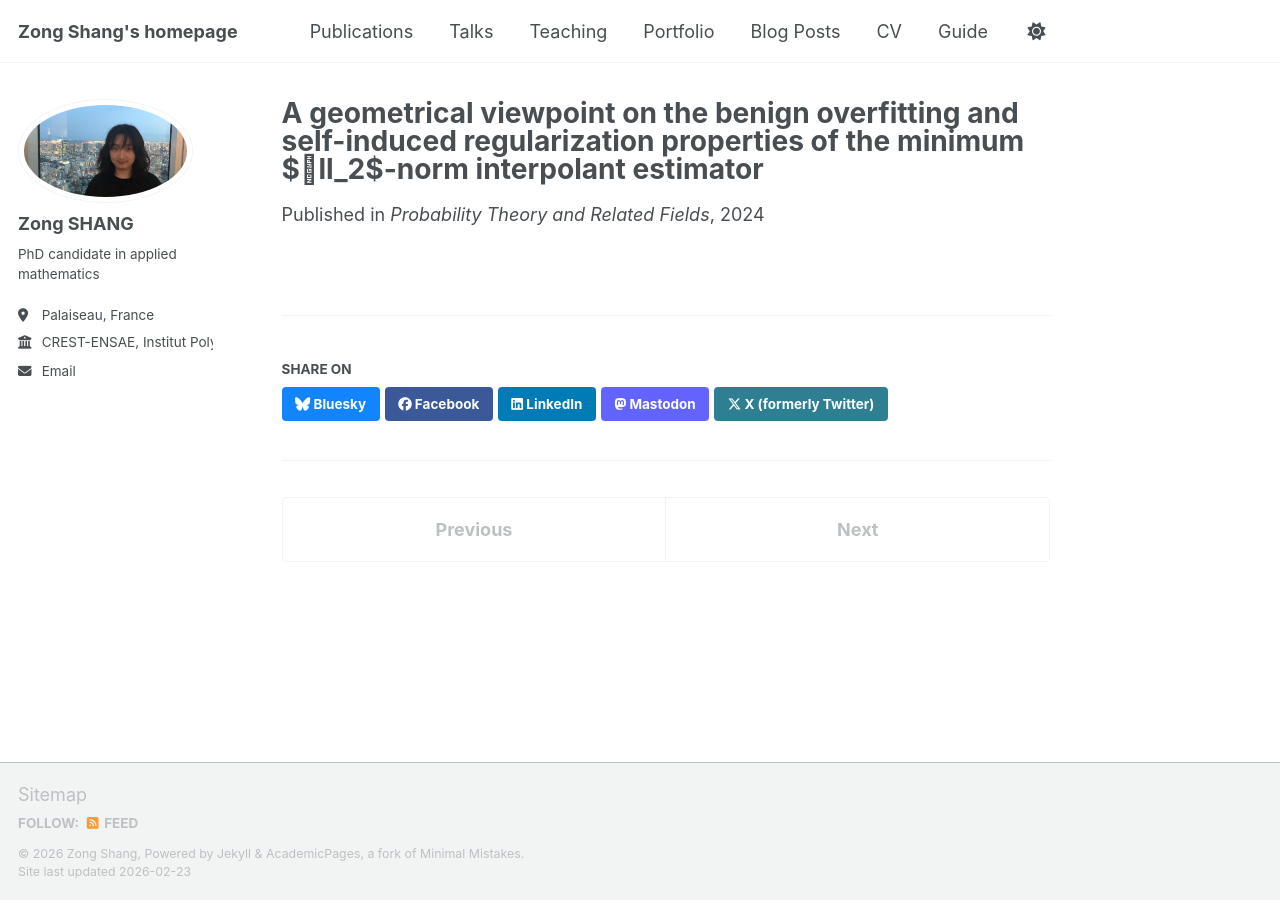
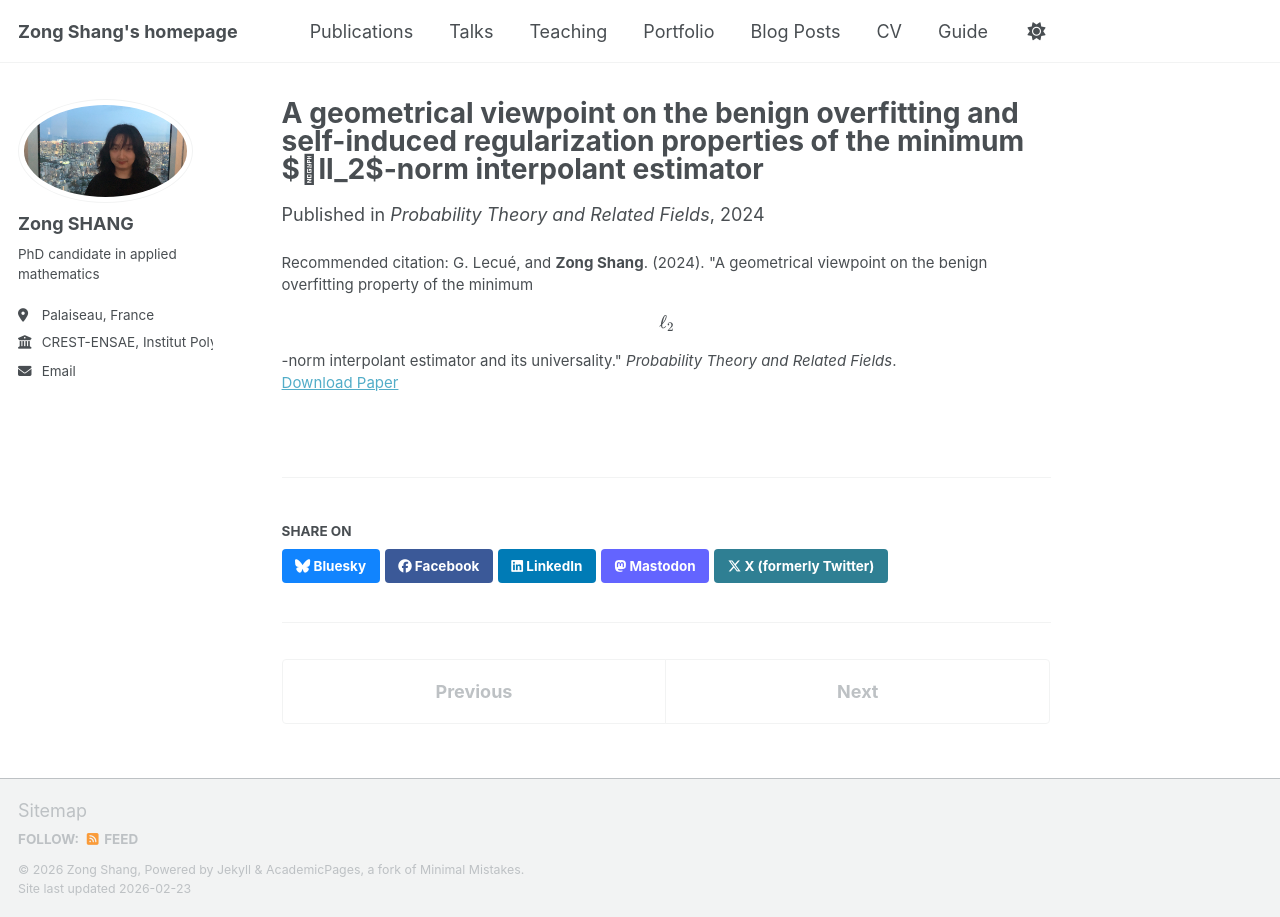
Before and after one commit to zong-shang/zong-shang.github.io, a Jekyll site: the page built from _publications/2024-11-08-geometrical-viewpoint-benign-overfitting.md, in a window 1280 px wide. Built offline with Jekyll 4.4.1, drawn with Linux system fonts in a browser that asks for light colours; a script bundle is joined from its source files by our own code; library files that are not in the unit come from our copies.

Commit message:
Update 2024-11-08-geometrical-viewpoint-benign-overfitting.md

```diff
--- a/_publications/2024-11-08-geometrical-viewpoint-benign-overfitting.md
+++ b/_publications/2024-11-08-geometrical-viewpoint-benign-overfitting.md
@@ -6,4 +6,5 @@ permalink: /publication/2022-geometrical-viewpoint
 date: 2024-11-08
 venue: 'Probability Theory and Related Fields'
 paperurl: 'https://doi.org/10.1007/s00440-024-01336-7'
+citation: 'G. Lecué, and <b>Zong Shang</b>. (2024). "A geometrical viewpoint on the benign overfitting property of the minimum $$\ell _2$$-norm interpolant estimator and its universality." <i>Probability Theory and Related Fields</i>.'
 ---
```
